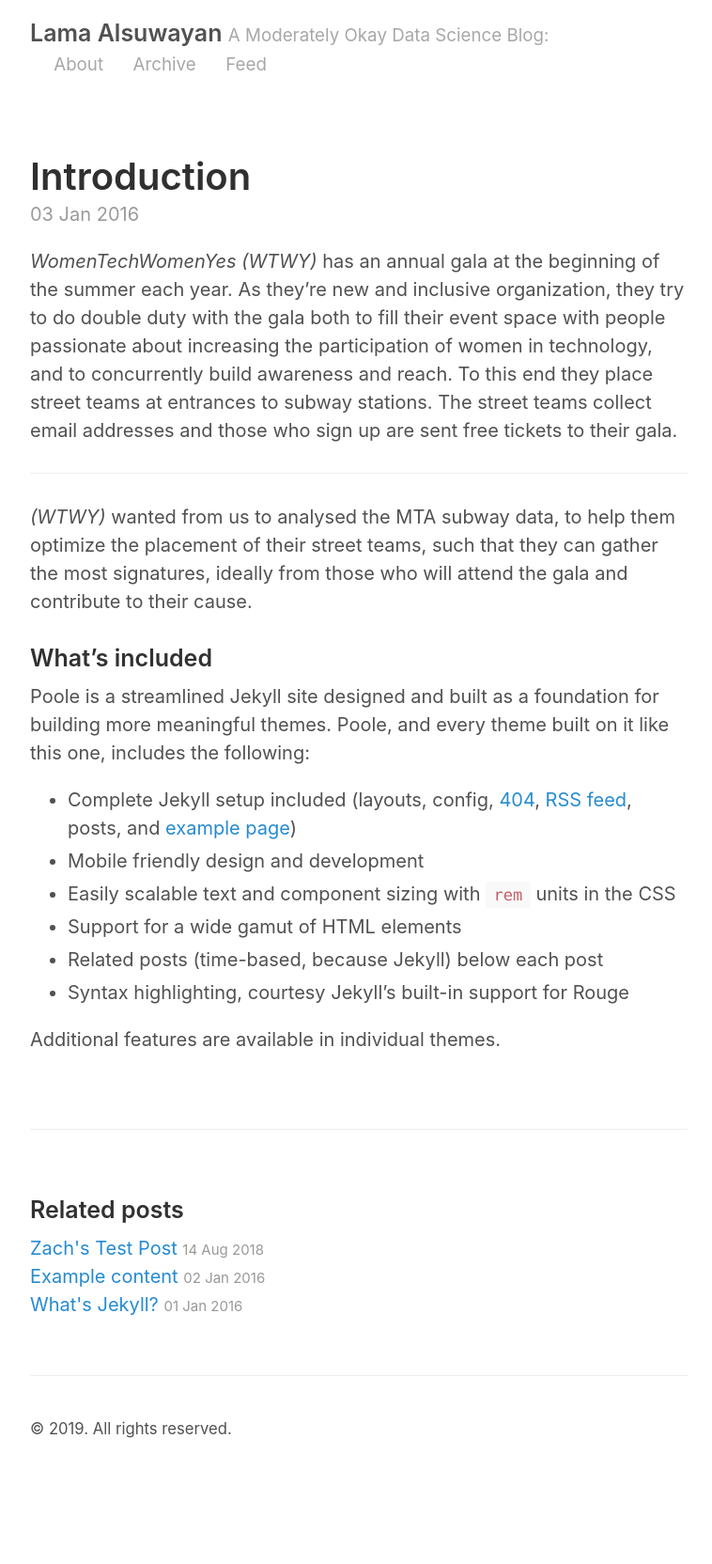
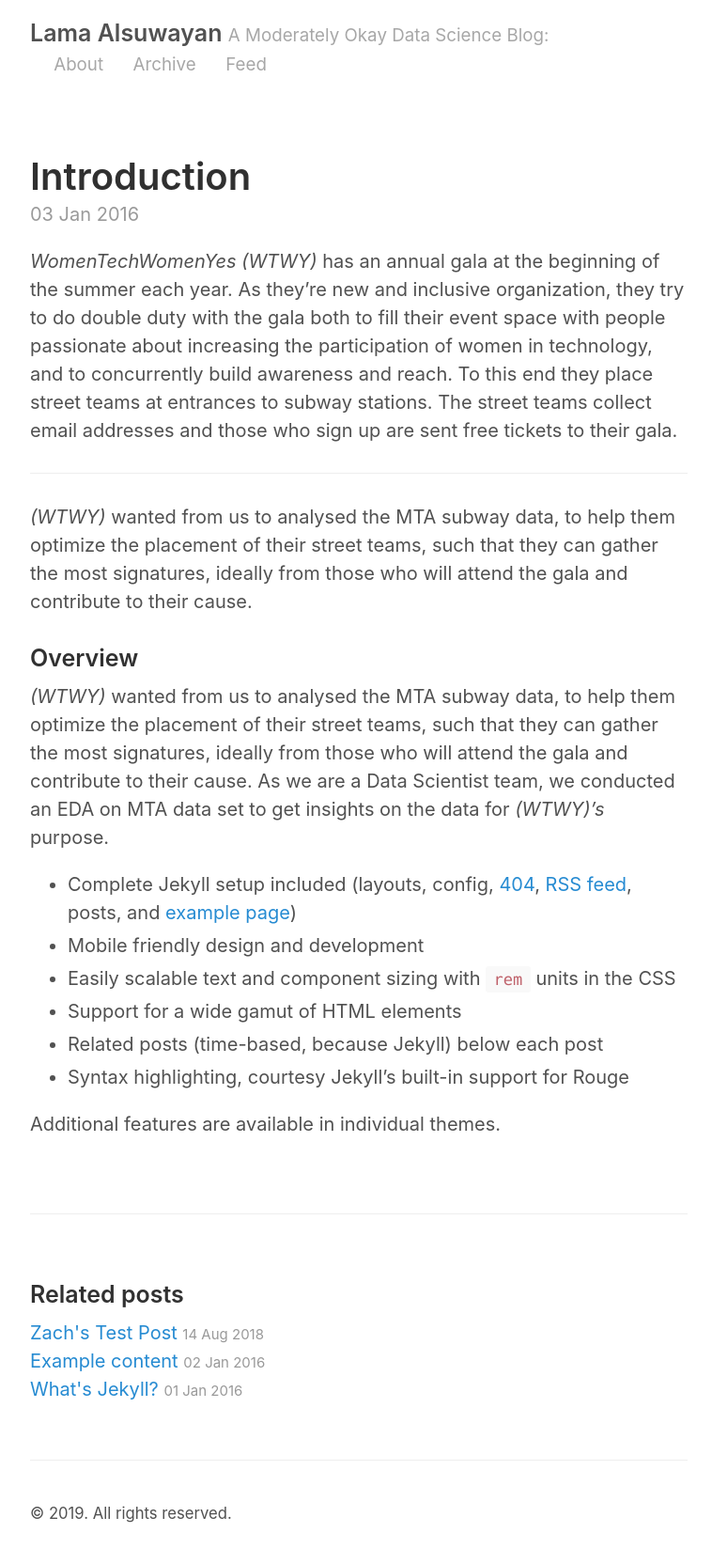
Before and after one commit to LamaM13/LamaM13.github.io, a Jekyll site: the page built from _posts/2016-01-03-introduction.md, in a window 1280 px wide. Shown: the whole page at 94% size, without its empty margins (258-1016 px from the left). Built offline with Jekyll 4.4.1, drawn with Linux system fonts in a browser that asks for light colours; before the commit the page ends 1574 px from its top, so only the background shows below that.

Commit message:
Editing the introduction for 5 time

```diff
--- a/_posts/2016-01-03-introduction.md
+++ b/_posts/2016-01-03-introduction.md
@@ -10,9 +10,10 @@ title: Introduction
 
 
 
-### What's included
+### Overview
 
-Poole is a streamlined Jekyll site designed and built as a foundation for building more meaningful themes. Poole, and every theme built on it like this one, includes the following:
+*(WTWY)* wanted from us to analysed the MTA subway data, to help them optimize the placement of their street teams, such that they can gather the most signatures, ideally from those who will attend the gala and contribute to their cause.
+As we are a Data Scientist team, we conducted an EDA on MTA data set to get insights on the data for *(WTWY)'s* purpose.
 
 * Complete Jekyll setup included (layouts, config, [404]({{ site.baseurl }}/404.html), [RSS feed]({{ site.baseurl }}/atom.xml), posts, and [example page]({{ site.baseurl }}/about))
 * Mobile friendly design and development
```
